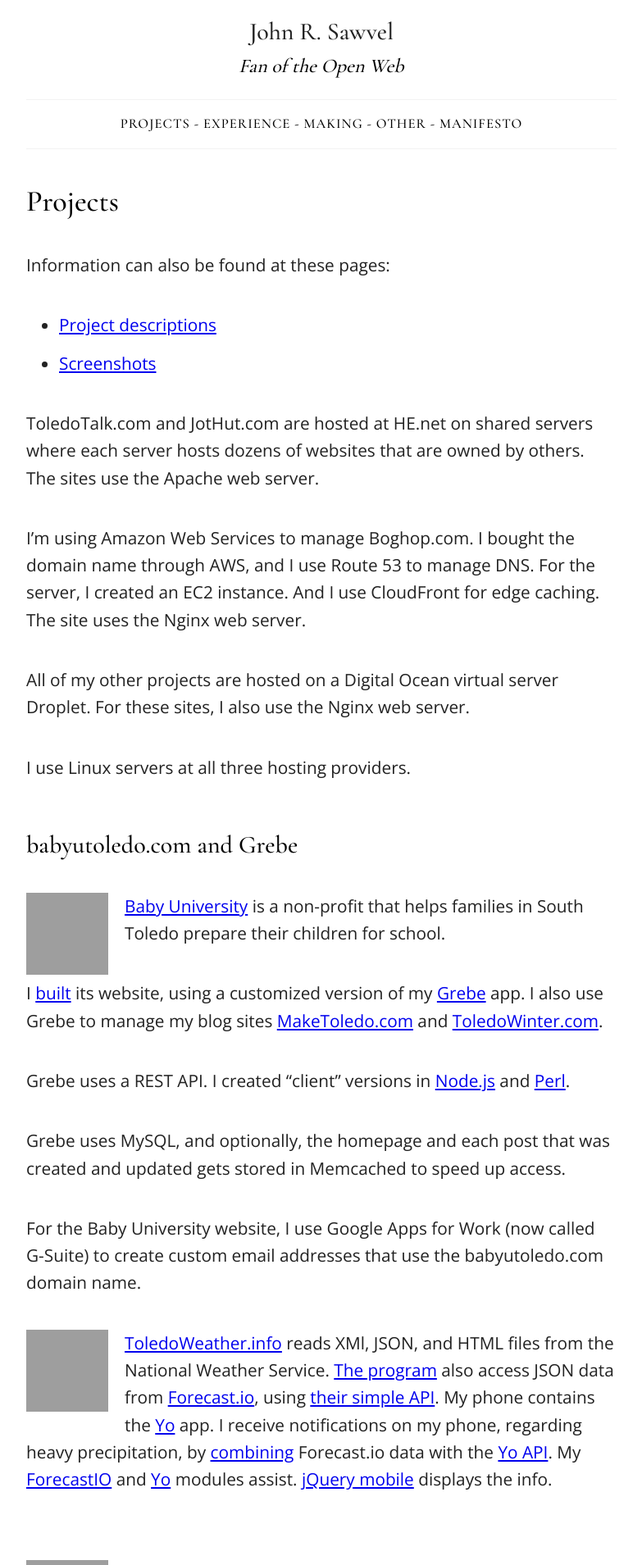
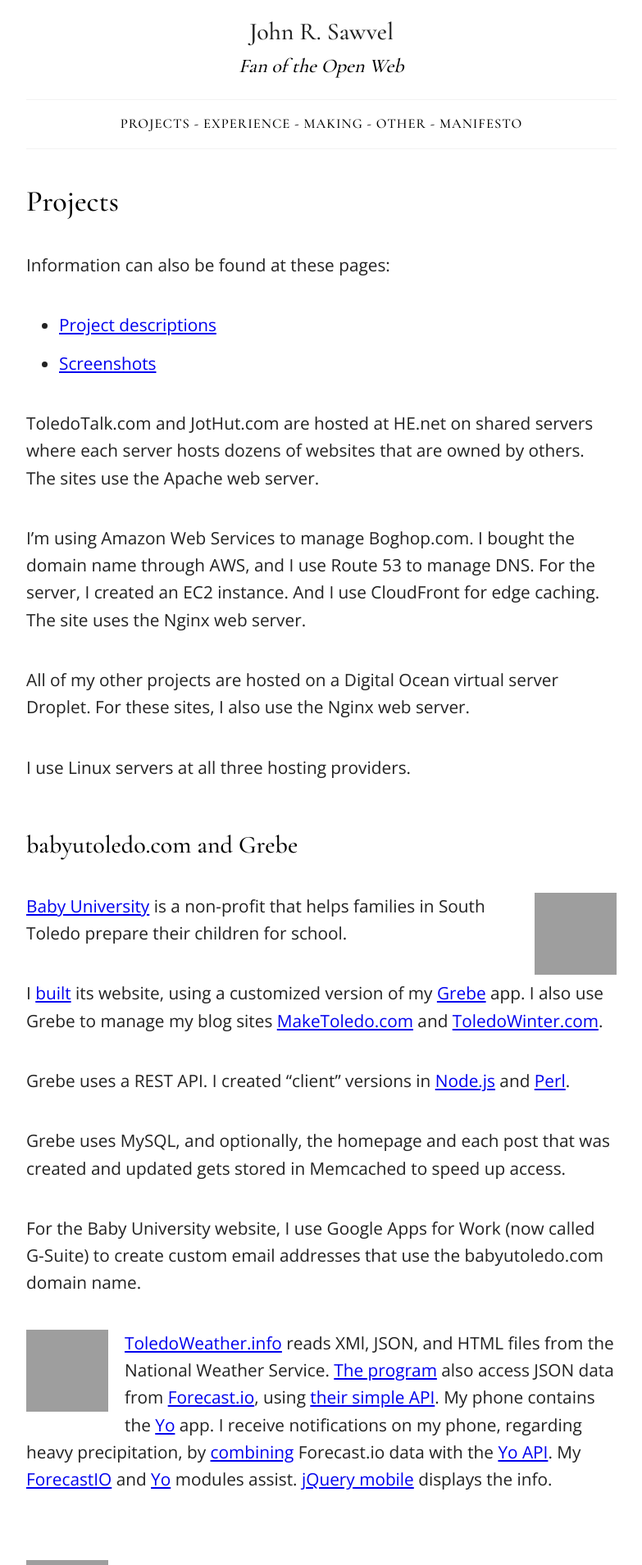
Before and after one commit to jrsawvel/jrsawvel.github.io, a Jekyll site: the page built from _posts/2016-09-20-projects.md, in a window 1280 px wide. Shown: the top 1909 px of the page at 82% size, without its empty margins (248-1031 px from the left). Built offline with Jekyll 4.4.1, drawn with Linux system fonts in a browser that asks for light colours; grey boxes are pictures that could not be loaded.

Commit message:
Update 2016-09-20-projects.md

```diff
--- a/_posts/2016-09-20-projects.md
+++ b/_posts/2016-09-20-projects.md
@@ -21,7 +21,7 @@
 
 ### babyutoledo.com and Grebe
 
-<img class="largescreens" style="float:left;padding-right:20px;width:100px;height:100px"  src="https://c2.staticflickr.com/8/7441/27652053586_1511cbbaef_q.jpg" />[Baby University](http://babyutoledo.com) is a non-profit that helps families in South Toledo prepare their children for school.
+<img class="largescreens" style="float:right;padding-left:20px;width:100px;height:100px"  src="https://c2.staticflickr.com/8/7441/27652053586_1511cbbaef_q.jpg" />[Baby University](http://babyutoledo.com) is a non-profit that helps families in South Toledo prepare their children for school.
 
 I [built](https://github.com/jrsawvel/Grebe-BabyU) its website, using a customized version of my [Grebe](https://github.com/jrsawvel/Grebe) app. I also use Grebe to manage my blog sites [MakeToledo.com](http://maketoledo.com) and [ToledoWinter.com](http://toledowinter.com).
 
```
